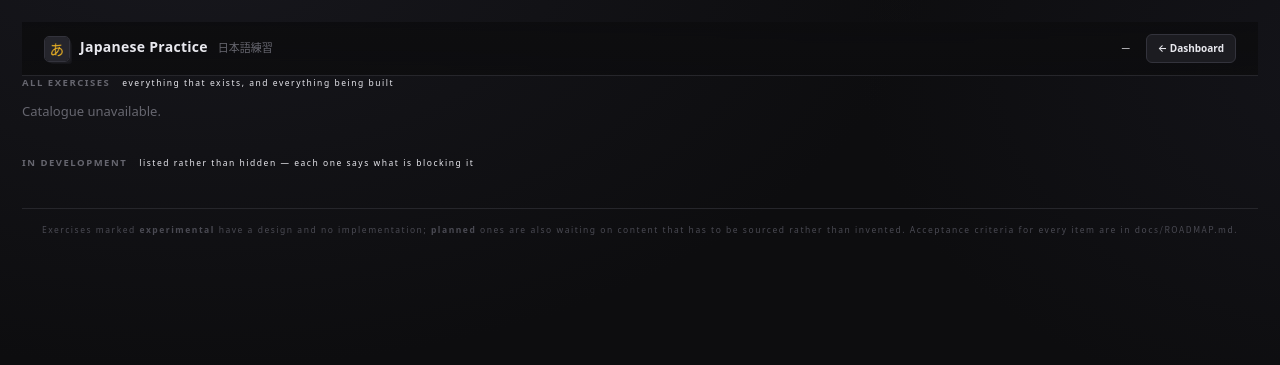
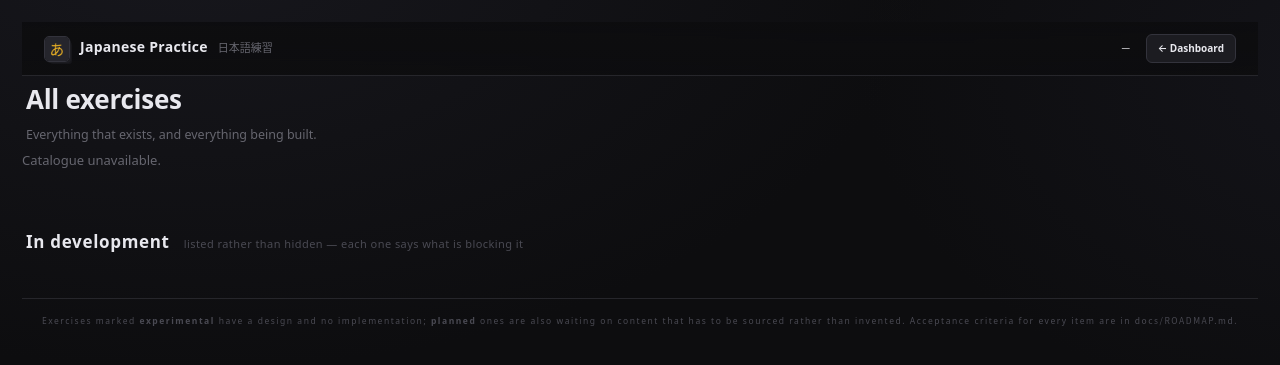
Before and after one commit to MensuraMedia/language-learning-flashcards, a Python web app: template src/japanese_practice/templates/decks.html in a window 1280 px wide. Shown: the top 365 px of the page. Run offline with Jinja, Linux system fonts and the light colour scheme; the template is opened without the code that fills it, so the values that code supplies are empty.

Commit message:
Size the catalogue headings, and add alternate-phrase exercises
The All exercises page reused .lbl for its section titles. At 9.5px that
is right for a label sitting beside a dense shelf on the dashboard, but on
a page whose entire job is naming and separating groups it reads as fine
print. The page title is now its own element at 26px with a subtitle,
shelf titles are 17px, and the space above a title no longer differs
visibly from the space below it.

Adds Alternate phrases to In development: thanks as ありがとう, どうも or
感謝します, sorry as すみません, ごめん or 失礼します, and the same again for
interest, agreement and liking something. It is marked experimental rather
than planned because the blocker is structural, not content - it needs a
card type that grades a set of correct answers, and the engine has exactly
one correct option per card.

Politeness registers and Reactions go in beside it. The first shares that
one-to-many problem; the second needs a sourced list, since the reference
worksheets cover vocabulary rather than conversation.

Co-Authored-By: Claude Opus 5 (1M context) <noreply@anthropic.com>

```diff
--- a/src/japanese_practice/static/css/theme.css
+++ b/src/japanese_practice/static/css/theme.css
@@ -3379,3 +3379,59 @@ tbody tr:focus-visible { outline: 1px solid var(--amber); outline-offset: -1px;
   line-height: 1.3;
   white-space: normal;
 }
+
+/* ── the catalogue: headings sized for a page, not a rail ────────────────────
+   `.lbl` is 9.5px, which is right for a label sitting beside a dense shelf on
+   the dashboard. On a full page whose entire job is naming and separating
+   groups, it reads as fine print. These are titles, so they are sized and
+   spaced like titles. */
+/* The page title is a different thing from a shelf title and should not be the
+   same size as one, or the first shelf reads as a subtitle of the page. */
+.page-head { padding: 4px 4px 0; margin-bottom: 6px; }
+.page-title {
+  margin: 0;
+  font-size: 26px;
+  font-weight: 650;
+  letter-spacing: -.01em;
+  color: var(--ink);
+}
+.page-sub {
+  margin: 6px 0 0;
+  font-size: 12.5px;
+  line-height: 1.6;
+  color: var(--ink-3);
+}
+
+#decks .sec {
+  align-items: baseline;
+  gap: 14px;
+  margin: 46px 0 0;
+  padding: 0 4px;
+}
+/* A little more air before the second half of the page. */
+#decks .sec-major { margin-top: 58px; }
+
+#decks .sec .lbl {
+  font-size: 17px;
+  letter-spacing: .04em;
+  text-transform: none;
+  font-weight: 650;
+  color: var(--ink);
+}
+#decks .sec .lbl-sm {
+  font-size: 11px;
+  letter-spacing: .04em;
+  text-transform: none;
+  color: var(--ink-4);
+}
+
+/* The rail below a heading brings its own top padding; without this the gap
+   above a title and the gap below it are visibly different. */
+#decks .shelf-wrap { padding-top: 14px; }
+#decks .plan-grid { margin-top: 18px; }
+#decks .credits { margin-top: 34px; line-height: 1.7; }
+
+/* The in-development cards carry more prose than a deck face does. */
+.plan-card { padding: 15px 17px; gap: 7px; }
+.plan-name { font-size: 14px; }
+.plan-detail { font-size: 12px; }
--- a/src/japanese_practice/templates/decks.html
+++ b/src/japanese_practice/templates/decks.html
@@ -9,15 +9,15 @@
 {% block content %}
 <main class="view on" id="decks">
 
-  <section class="sec">
-    <span class="lbl">All exercises</span>
-    <span class="lbl-sm">everything that exists, and everything being built</span>
-  </section>
+  <header class="page-head">
+    <h1 class="page-title">All exercises</h1>
+    <p class="page-sub">Everything that exists, and everything being built.</p>
+  </header>
 
   <!-- Available decks, grouped by the shelf they belong to. -->
   <div id="cat-shelves"></div>
 
-  <section class="sec" style="margin-top:34px">
+  <section class="sec sec-major">
     <span class="lbl">In development</span>
     <span class="lbl-sm">listed rather than hidden — each one says what is blocking it</span>
   </section>
```
Also changed, not shown: docs/FEATURES.md (+3 -0 lines), src/japanese_practice/routes/api.py (+35 -0 lines), tests/test_api.py (+3 -1 lines), .claude/board.md, changelog.md.
